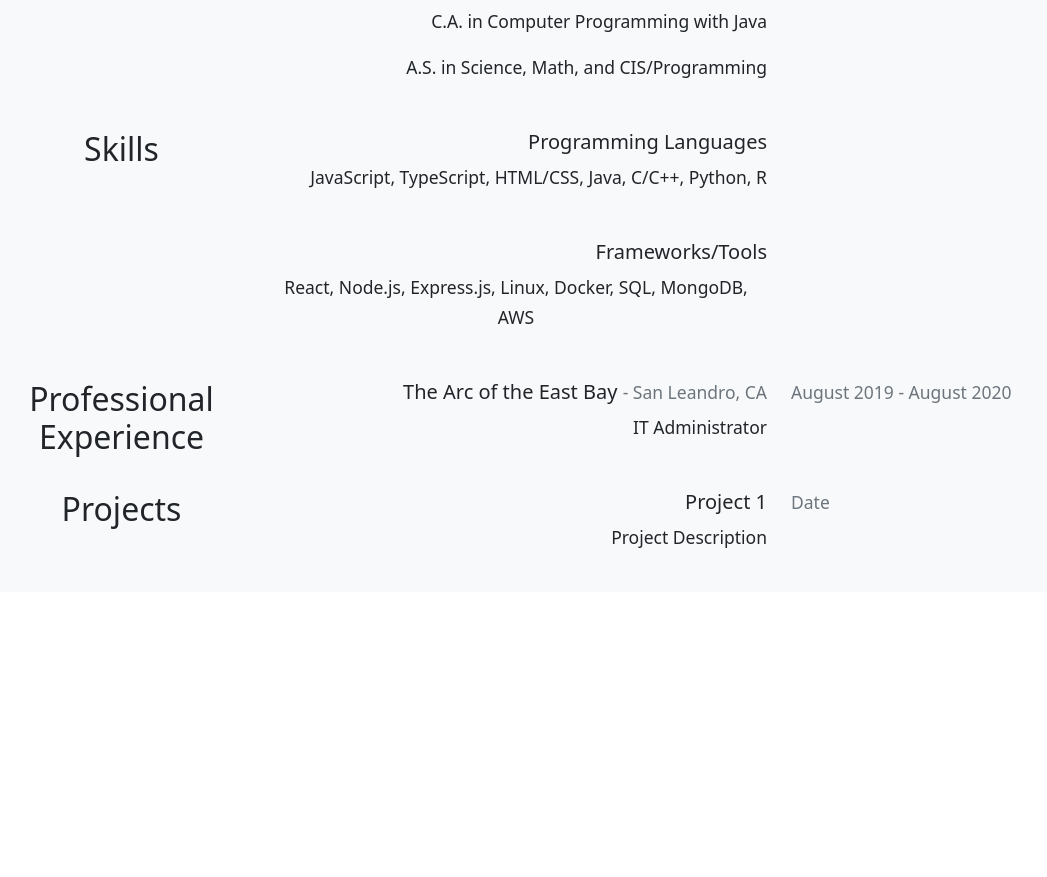
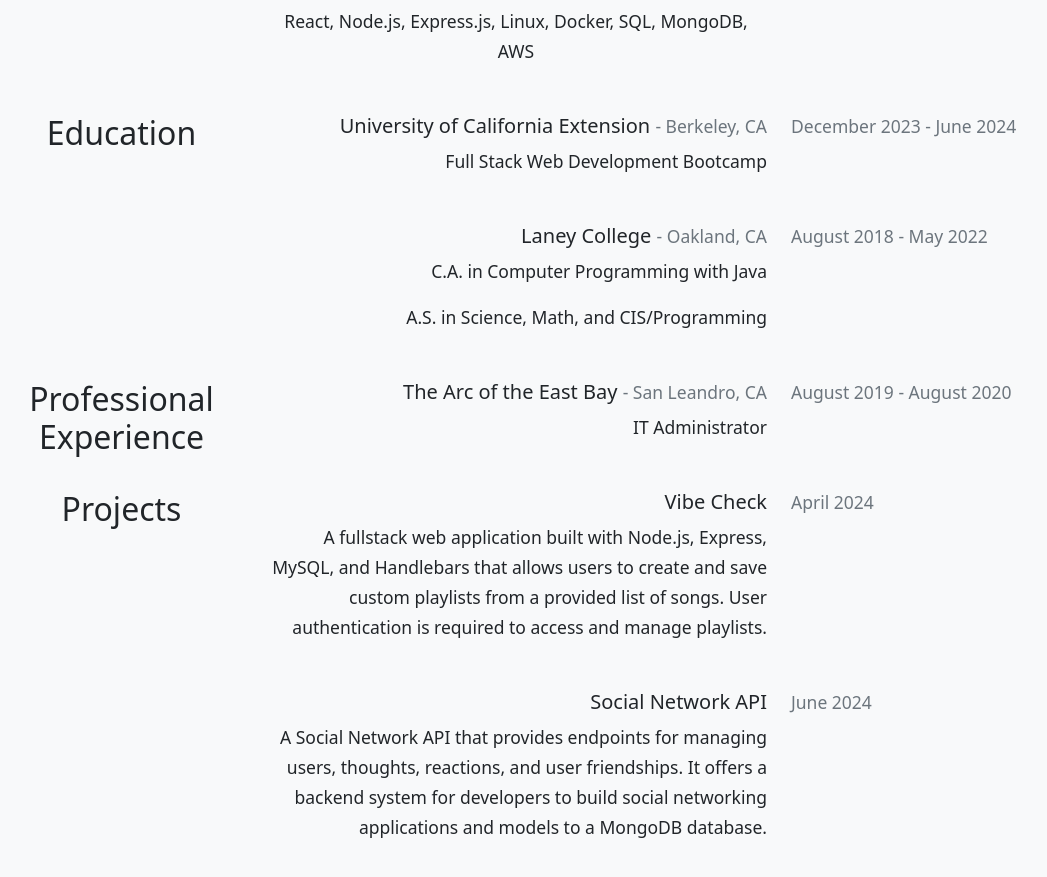
Before and after one commit to AaronH-o/react-resume, a React (Vite) app: page / in a window 1280 px wide. Shown: the part 249-1126 px from the top of the page, without its empty margins (124-1171 px from the left). Before the commit the page ends 865 px from the top, so only its background shows below. Built offline with nearby package versions, Linux system fonts and the light colour scheme.

Commit message:
added projects and project details

```diff
--- a/src/pages/HomePage.jsx
+++ b/src/pages/HomePage.jsx
@@ -6,6 +6,44 @@
   return (
     <div className="container pt-4">
       <section className="features-icons bg-light text-center m-4">
+        {/* Skills */}
+        <div className="container skills-container">
+          <div className="row p-2">
+            <div className="col-lg-3">
+              <div className="features-icons-item mx-auto mb-5 mb-lg-0 mb-lg-3">
+                <div className="features-icons-icon d-flex">
+                  <i className="bi-window m-auto text-primary" />
+                </div>
+                <h2>Skills</h2>
+              </div>
+            </div>
+            <div className="col-lg-6">
+              <div className="features-icons-item mx-auto mb-0 mb-lg-3">
+                <div className="features-icons-icon d-flex">
+                  <i className="bi-terminal m-auto text-primary" />
+                </div>
+                <p className="d-flex flex-column lead mb-0">
+                  <h5 className="align-self-end">Programming Languages</h5>
+                  <p className="align-self-end"><small>JavaScript, TypeScript, HTML/CSS, Java, C/C++, Python, R</small></p>
+                </p>
+              </div>
+            </div>
+          </div><div className="row p-2">
+            <div className="col-lg-3">
+            </div>
+            <div className="col-lg-6">
+              <div className="features-icons-item mx-auto mb-0 mb-lg-3">
+                <div className="features-icons-icon d-flex">
+                  <i className="bi-terminal m-auto text-primary" />
+                </div>
+                <p className="d-flex flex-column lead mb-0">
+                  <h5 className="align-self-end">Frameworks/Tools</h5>
+                  <p className="align-self-end"><small>React, Node.js, Express.js, Linux, Docker, SQL, MongoDB, AWS</small></p>
+                </p>
+              </div>
+            </div>
+          </div>
+        </div>
         {/* Education */}
         <div className="container education-container">
           <div className="row p-2">
@@ -62,44 +100,6 @@
             </div>
           </div>
         </div>
-        {/* Skills */}
-        <div className="container skills-container">
-          <div className="row p-2">
-            <div className="col-lg-3">
-              <div className="features-icons-item mx-auto mb-5 mb-lg-0 mb-lg-3">
-                <div className="features-icons-icon d-flex">
-                  <i className="bi-window m-auto text-primary" />
-                </div>
-                <h2>Skills</h2>
-              </div>
-            </div>
-            <div className="col-lg-6">
-              <div className="features-icons-item mx-auto mb-0 mb-lg-3">
-                <div className="features-icons-icon d-flex">
-                  <i className="bi-terminal m-auto text-primary" />
-                </div>
-                <p className="d-flex flex-column lead mb-0">
-                  <h5 className="align-self-end">Programming Languages</h5>
-                  <p className="align-self-end"><small>JavaScript, TypeScript, HTML/CSS, Java, C/C++, Python, R</small></p>
-                </p>
-              </div>
-            </div>
-          </div><div className="row p-2">
-            <div className="col-lg-3">
-            </div>
-            <div className="col-lg-6">
-              <div className="features-icons-item mx-auto mb-0 mb-lg-3">
-                <div className="features-icons-icon d-flex">
-                  <i className="bi-terminal m-auto text-primary" />
-                </div>
-                <p className="d-flex flex-column lead mb-0">
-                  <h5 className="align-self-end">Frameworks/Tools</h5>
-                  <p className="align-self-end"><small>React, Node.js, Express.js, Linux, Docker, SQL, MongoDB, AWS</small></p>
-                </p>
-              </div>
-            </div>
-          </div>
-        </div>
         {/* Experience */}
         <div className="container experience-container">
           <div className="row p-2">
@@ -149,8 +149,8 @@
                   <i className="bi-terminal m-auto text-primary" />
                 </div>
                 <p className="d-flex flex-column lead mb-0">
-                  <h5 className="align-self-end">Project 1</h5>
-                  <p className="align-self-end"><small>Project Description</small></p>
+                  <h5 className="align-self-end">Vibe Check</h5>
+                  <p className="align-self-end text-end"><small>A fullstack web application built with Node.js, Express, MySQL, and Handlebars that allows users to create and save custom playlists from a provided list of songs. User authentication is required to access and manage playlists.</small></p>
                 </p>
               </div>
             </div>
@@ -159,7 +159,30 @@
                 <div className="features-icons-icon d-flex">
                   <i className="bi-window m-auto text-primary" />
                 </div>
-                <h5><small className="text-muted">Date</small></h5>
+                <h5><small className="text-muted">April 2024</small></h5>
+              </div>
+            </div>
+          </div>
+          <div className="row p-2">
+            <div className="col-lg-3">
+            </div>
+            <div className="col-lg-6">
+              <div className="features-icons-item mx-auto mb-0 mb-lg-3">
+                <div className="features-icons-icon d-flex">
+                  <i className="bi-terminal m-auto text-primary" />
+                </div>
+                <p className="d-flex flex-column lead mb-0">
+                  <h5 className="align-self-end">Social Network API</h5>
+                  <p className="align-self-end text-end"><small>A Social Network API that provides endpoints for managing users, thoughts, reactions, and user friendships. It offers a backend system for developers to build social networking applications and models to a MongoDB database.</small></p>
+                </p>
+              </div>
+            </div>
+            <div className="col-lg-3">
+              <div className="d-flex features-icons-item mx-auto mb-5 mb-lg-0 mb-lg-3">
+                <div className="features-icons-icon d-flex">
+                  <i className="bi-window m-auto text-primary" />
+                </div>
+                <h5><small className="text-muted">June 2024</small></h5>
               </div>
             </div>
           </div>
```
